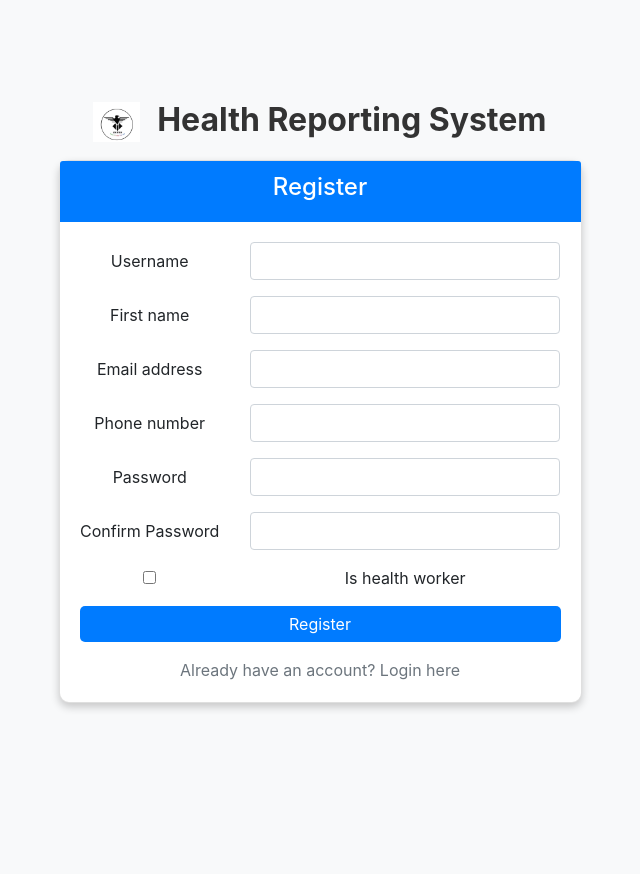
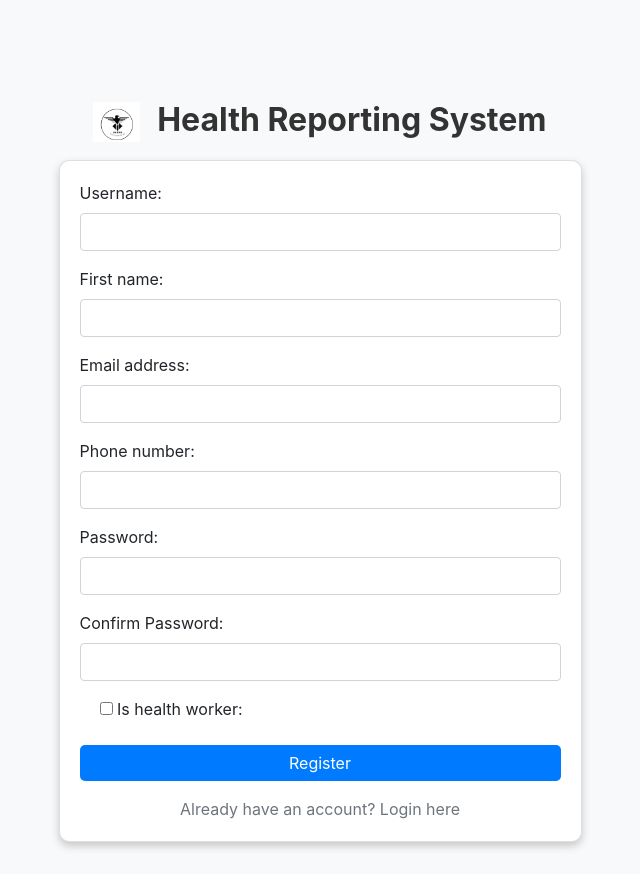
Before and after one commit to JosephAaronMusara/CommunityHealthReportingandAnalyticsPlatform, a Django app: page /register/ in a window 1280 px wide. Shown: the whole page, without its empty margins (320-960 px from the left). Before the commit the page ends 710 px from the top, so only its background shows below. Run offline with Django 5.2, Linux system fonts and the light colour scheme; some libraries are stand-ins or nearby versions.

Commit message:
Carine`s suggestion

```diff
--- a/reports/static/css/authentication.css
+++ b/reports/static/css/authentication.css
@@ -1,7 +1,7 @@
 .login-container {
     margin-top: 5%;
     padding: 2rem;
-    text-align: center;
+    text-align: left;
 }
 .card {
     border-radius: 10px;
@@ -26,8 +26,8 @@
     font-weight: bold;
     margin-bottom: 1rem;
     color: #333;
+    text-align: center;
 }
-/* Make sure the card is centered and responsive */
 @media (max-width: 767.98px) {
     .login-container {
         margin-top: 20%;
--- a/reports/static/css/registration.css
+++ b/reports/static/css/registration.css
@@ -1,7 +1,7 @@
 .register-container {
     margin-top: 5%;
     padding: 2rem;
-    text-align: center;
+    text-align: left;
 }
 .card {
     border-radius: 10px;
@@ -26,6 +26,7 @@
     font-weight: bold;
     margin-bottom: 1rem;
     color: #333;
+    text-align: center;
 }
 @media (max-width: 767.98px) {
     .register-container {
--- a/reports/templates/reports/register.html
+++ b/reports/templates/reports/register.html
@@ -1,3 +1,4 @@
+
 {% load custom_filters %}
 {% load static %}
 <!DOCTYPE html>
@@ -19,59 +20,42 @@
         <div class="row justify-content-center">
             <div class="col-md-8 col-lg-6">
                 <div class="card">
-                    <div class="card-header text-center">
+                    {% comment %} <div class="card-header text-center">
                         <h4>Register</h4>
-                    </div>
+                    </div> {% endcomment %}
                     <div class="card-body">
                         <form method="POST">
                             {% csrf_token %}
-                            <div class="form-group row align-items-center">
-                                <label class="col-sm-4 col-form-label" for="username">{{ form.username.label }}</label>
-                                <div class="col-sm-8">
+                            <div class="form-group">
+                                {{ form.username.label_tag }}
                                 {{ form.username|add_class:"form-control" }}
                             </div>
-                            </div>
-                            <div class="form-group row align-items-center">
-                                <label class="col-sm-4 col-form-label" for="first_name">{{ form.first_name.label }}</label>
-                                <div class="col-sm-8">
+                            <div class="form-group">
+                                {{ form.first_name.label_tag }}
                                 {{ form.first_name|add_class:"form-control" }}
                             </div>
-                            </div>
-                            <div class="form-group row align-items-center">
-                                <label class="col-sm-4 col-form-label" for="email">{{ form.email.label }}</label>
-                                <div class="col-sm-8">
+                            <div class="form-group">
+                                {{ form.email.label_tag }}
                                 {{ form.email|add_class:"form-control" }}
                             </div>
-                            </div>
-                            <div class="form-group row align-items-center">
-                                <label class="col-sm-4 col-form-label" for="phone_number">{{ form.phone_number.label }}</label>
-                                <div class="col-sm-8">
+                            <div class="form-group">
+                                {{ form.phone_number.label_tag }}
                                 {{ form.phone_number|add_class:"form-control" }}
                             </div>
-                            </div>
-                            <div class="form-group row align-items-center">
-                                <label class="col-sm-4 col-form-label" for="password">{{ form.password.label }}</label>
-                                <div class="col-sm-8">
+                            <div class="form-group">
+                                {{ form.password.label_tag }}
                                 {{ form.password|add_class:"form-control" }}
                             </div>
-                            </div>
-                            <div class="form-group row align-items-center">
-                                <label class="col-sm-4 col-form-label" for="confirm_password">{{ form.confirm_password.label }}</label>
-                                <div class="col-sm-8">
+                            <div class="form-group">
+                                {{ form.confirm_password.label_tag }}
                                 {{ form.confirm_password|add_class:"form-control" }}
                             </div>
-                            </div>
-                            <div class="form-group row align-items-center">
-                                <div class="col-sm-4">
+                            <div class="form-group form-check">
                                 {{ form.is_health_worker }}
-                                </div>
-                                <label class="col-sm-8 form-check-label" for="is_health_worker">
-                                    {{ form.is_health_worker.label }}
-                                </label>
+                                {{ form.is_health_worker.label_tag }}
                             </div>
                             <button type="submit" class="btn btn-primary btn-block">Register</button>
                         </form>
-
                         <div class="mt-3 text-center">
                             <a href="{% url 'login' %}" class="text-muted">Already have an account? Login here</a>
                         </div>
```
Also changed, not shown: reports/templates/reports/login.html (+8 -13 lines), db.sqlite3. Lines whose indentation alone changed are shown as unchanged.
